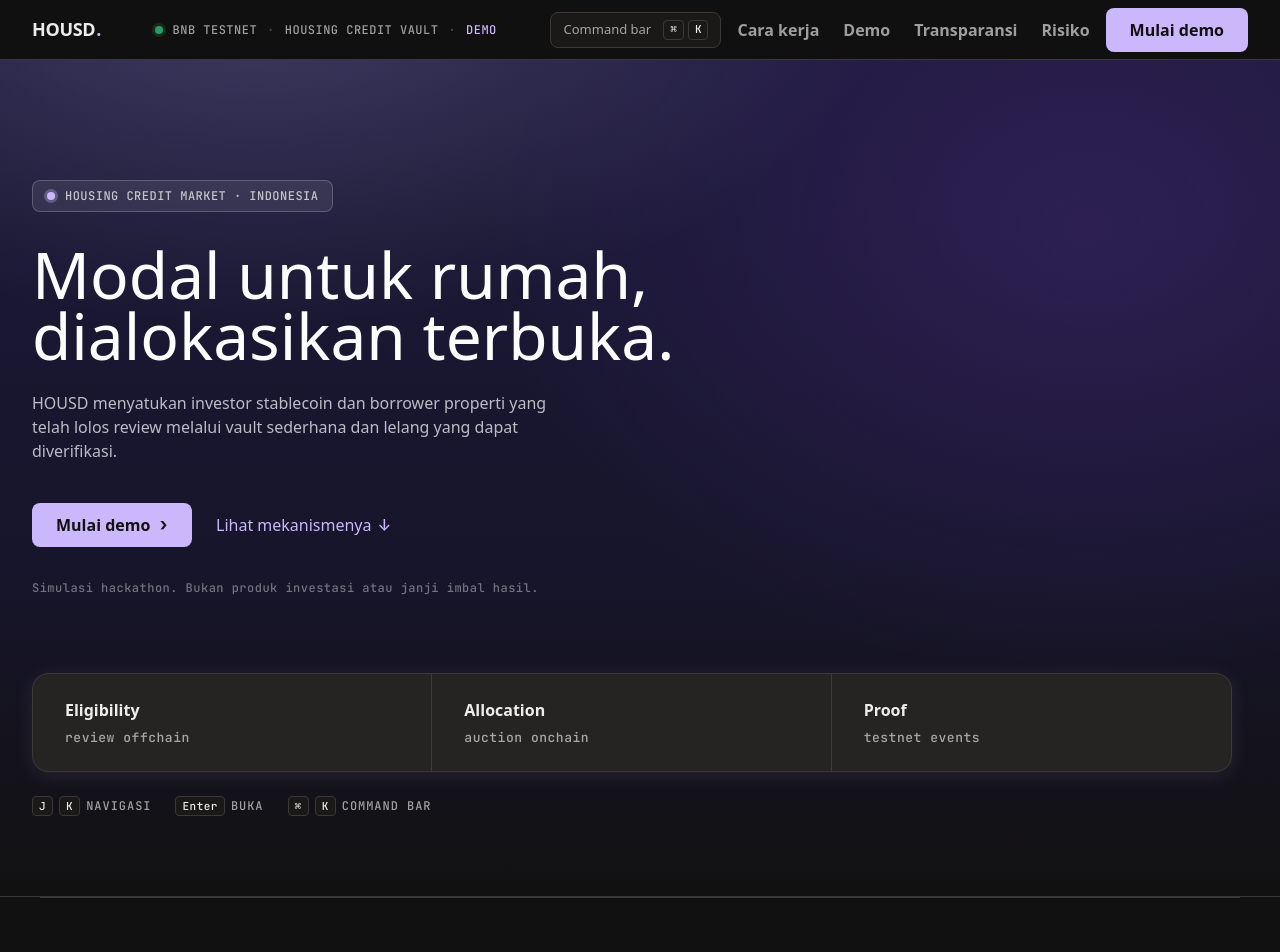
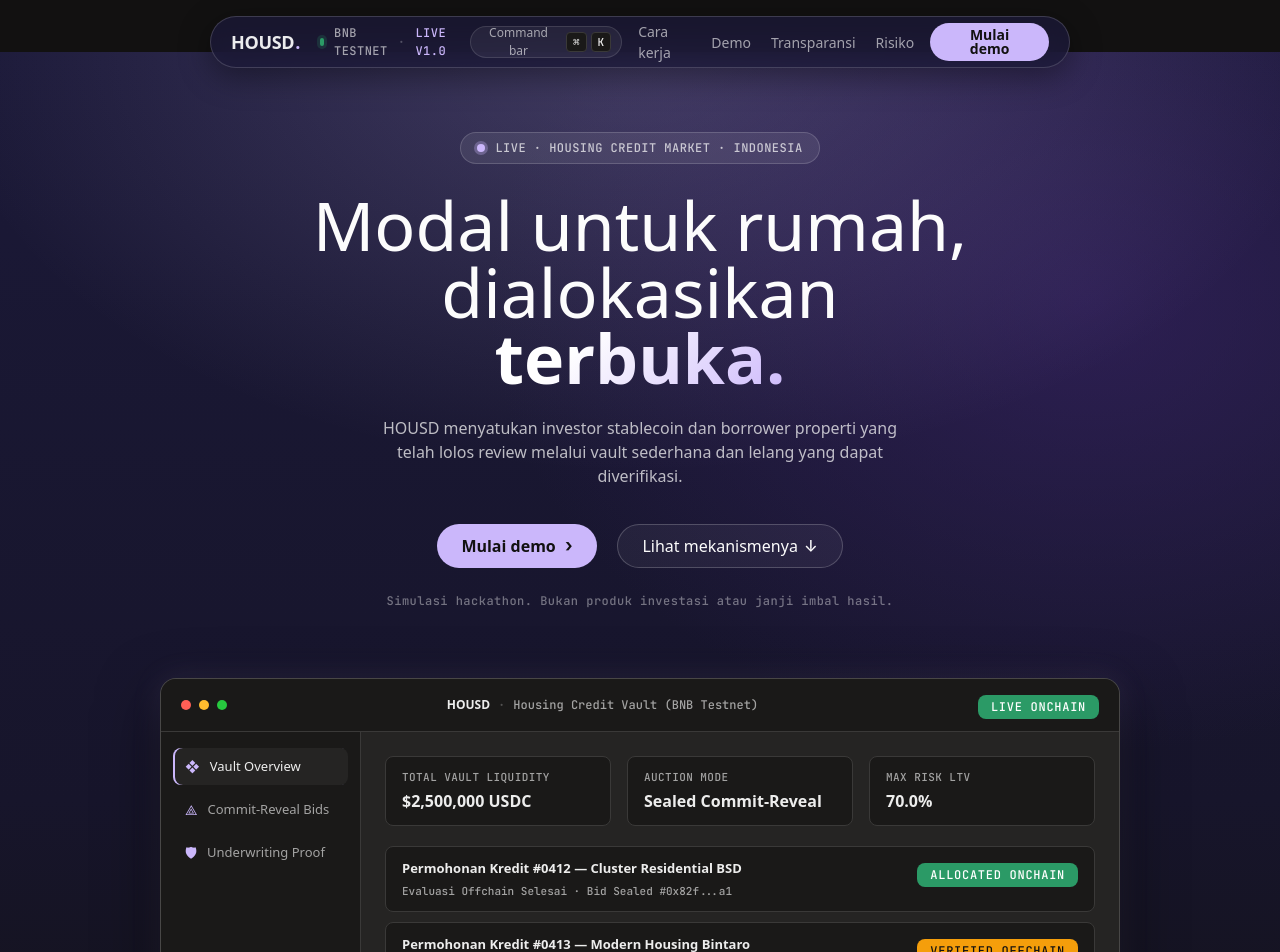
Before and after one commit to arsenicbreaker/HOMR, a React (Vite) app in the folder frontend/: page / in a window 1280 px wide. Shown: the top 952 px of the page. Built offline with nearby package versions, Linux system fonts and the light colour scheme.

Commit message:
feat: add stylesheet and main entry point for frontend application

```diff
--- a/frontend/src/main.jsx
+++ b/frontend/src/main.jsx
@@ -84,6 +84,76 @@
   );
 }
 
+function HeroAppPreview() {
+  return (
+    <div className="hero-app-container">
+      <div className="hero-app-window">
+        <div className="hero-app-header">
+          <div className="hero-app-controls">
+            <span className="control-dot close" />
+            <span className="control-dot minimize" />
+            <span className="control-dot maximize" />
+          </div>
+          <div className="hero-app-title">
+            <span className="wordmark-mini">HOUSD</span>
+            <span className="topbar-divider">·</span>
+            <span>Housing Credit Vault (BNB Testnet)</span>
+          </div>
+          <span className="state-chip state-chip--onchain">LIVE ONCHAIN</span>
+        </div>
+        <div className="hero-app-body">
+          <div className="hero-app-sidebar">
+            <div className="sidebar-item is-active">
+              <span className="sidebar-icon">❖</span>
+              <span>Vault Overview</span>
+            </div>
+            <div className="sidebar-item">
+              <span className="sidebar-icon">⟁</span>
+              <span>Commit-Reveal Bids</span>
+            </div>
+            <div className="sidebar-item">
+              <span className="sidebar-icon">🛡</span>
+              <span>Underwriting Proof</span>
+            </div>
+          </div>
+          <div className="hero-app-main">
+            <div className="hero-app-stat-grid">
+              <div className="app-stat-card">
+                <span className="app-stat-label">Total Vault Liquidity</span>
+                <span className="app-stat-value">$2,500,000 USDC</span>
+              </div>
+              <div className="app-stat-card">
+                <span className="app-stat-label">Auction Mode</span>
+                <span className="app-stat-value">Sealed Commit-Reveal</span>
+              </div>
+              <div className="app-stat-card">
+                <span className="app-stat-label">Max Risk LTV</span>
+                <span className="app-stat-value">70.0%</span>
+              </div>
+            </div>
+            <div className="hero-app-rows">
+              <div className="app-row">
+                <div className="app-row-info">
+                  <span className="app-row-title">Permohonan Kredit #0412 — Cluster Residential BSD</span>
+                  <span className="app-row-sub">Evaluasi Offchain Selesai · Bid Sealed #0x82f...a1</span>
+                </div>
+                <span className="state-chip state-chip--onchain">ALLOCATED ONCHAIN</span>
+              </div>
+              <div className="app-row">
+                <div className="app-row-info">
+                  <span className="app-row-title">Permohonan Kredit #0413 — Modern Housing Bintaro</span>
+                  <span className="app-row-sub">Verifikasi Dokumen Agunan · Risk Limit Checked</span>
+                </div>
+                <span className="state-chip state-chip--offchain">VERIFIED OFFCHAIN</span>
+              </div>
+            </div>
+          </div>
+        </div>
+      </div>
+    </div>
+  );
+}
+
 export function App() {
   const [menuOpen, setMenuOpen] = useState(false);
   const [dialogOpen, setDialogOpen] = useState(false);
@@ -110,6 +180,7 @@
     <div className="app-shell">
       <a className="skip-link" href="#main">Lewati ke konten</a>
 
+      <div className="topbar-wrapper">
         <header className="topbar">
           <a className="brand-link" href="#top" aria-label="HOUSD, kembali ke atas">
             <Wordmark />
@@ -118,9 +189,7 @@
             <span className="status-dot" />
             BNB Testnet
             <span className="topbar-divider">·</span>
-          Housing Credit Vault
-          <span className="topbar-divider">·</span>
-          <span className="topbar-demo">DEMO</span>
+            <span className="topbar-demo">LIVE v1.0</span>
           </div>
           <div className="topbar-actions">
             <button className="cmd-button" type="button" aria-label="Buka command bar">
@@ -154,16 +223,17 @@
             </button>
           </div>
         </header>
+      </div>
 
       <main id="main">
         <section className="hero" id="top" aria-labelledby="hero-title">
           <div className="hero-eyebrow">
             <span className="eyebrow-mark" />
-            <span>Housing credit market · Indonesia</span>
+            <span>Live · Housing credit market · Indonesia</span>
           </div>
           <h1 id="hero-title" className="hero-title">
             Modal untuk rumah,<br />
-            dialokasikan terbuka.
+            dialokasikan <span className="hero-highlight">terbuka.</span>
           </h1>
           <p className="hero-copy">
             HOUSD menyatukan investor stablecoin dan borrower properti yang telah lolos review
@@ -180,6 +250,8 @@
             </a>
           </div>
           <p className="hero-disclosure">Simulasi hackathon. Bukan produk investasi atau janji imbal hasil.</p>
+
+          <HeroAppPreview />
 
           <div className="proof-strip" aria-label="Ringkasan status demo">
             {proofStats.map((stat) => (
--- a/frontend/src/styles.css
+++ b/frontend/src/styles.css
@@ -132,21 +132,33 @@
 }
 .skip-link:focus { left: 16px; top: 16px; }
 
-/* ---------- Navigation Bar ---------- */
+/* ---------- Navigation Bar (Floating Pill) ---------- */
+
+.topbar-wrapper {
+  position: sticky;
+  top: 16px;
+  z-index: 40;
+  width: 100%;
+  display: flex;
+  justify-content: center;
+  padding: 0 16px;
+  pointer-events: none;
+}
 
 .topbar {
-  position: sticky;
-  top: 0;
-  z-index: 30;
-  height: 60px;
+  pointer-events: auto;
+  width: min(860px, 100%);
+  height: 52px;
+  border-radius: var(--rounded-full);
+  background: rgba(27, 25, 56, 0.75);
+  backdrop-filter: blur(16px);
+  border: 1px solid rgba(255, 255, 255, 0.16);
+  box-shadow: 0 8px 32px rgba(0, 0, 0, 0.4);
+  padding: 0 20px;
   display: grid;
   grid-template-columns: auto 1fr auto;
   align-items: center;
-  gap: 24px;
-  padding: 0 32px;
-  background: rgba(18, 17, 17, 0.88);
-  backdrop-filter: blur(12px);
-  border-bottom: 1px solid var(--divider);
+  gap: 20px;
 }
 
 .brand-link { display: inline-flex; align-items: center; }
@@ -192,15 +204,15 @@
 .cmd-button {
   display: inline-flex;
   align-items: center;
-  gap: 12px;
-  padding: 6px 12px;
-  height: 36px;
-  background: var(--bone);
-  border: 1px solid var(--divider);
+  gap: 10px;
+  padding: 4px 10px;
+  height: 32px;
+  background: rgba(255, 255, 255, 0.06);
+  border: 1px solid rgba(255, 255, 255, 0.12);
   color: var(--mute);
-  font-size: 13px;
+  font-size: 12px;
   font-weight: 460;
-  border-radius: var(--rounded-sm);
+  border-radius: var(--rounded-full);
   transition: border-color var(--transition), color var(--transition);
 }
 .cmd-button:hover { border-color: var(--primary); color: var(--ink); }
@@ -212,17 +224,16 @@
   height: 36px;
   color: var(--ink);
   border: 1px solid var(--divider);
-  border-radius: var(--rounded-sm);
+  border-radius: var(--rounded-full);
   font-size: 14px;
   font-weight: 500;
 }
 .menu-button:hover { border-color: var(--primary); }
 
-.nav-links { display: flex; gap: 24px; align-items: center; }
+.nav-links { display: flex; gap: 20px; align-items: center; }
 .nav-links a {
-  font-size: 16px;
-  font-weight: 600;
-  line-height: 1.0;
+  font-size: 14px;
+  font-weight: 500;
   color: var(--mute);
   transition: color var(--transition);
 }
@@ -235,13 +246,13 @@
   align-items: center;
   justify-content: center;
   gap: 8px;
-  padding: 12px 24px;
-  height: 44px;
+  padding: 10px 20px;
+  height: 38px;
   background: var(--primary);
   color: var(--on-primary);
-  border-radius: var(--rounded-sm);
+  border-radius: var(--rounded-full);
   font-family: var(--font-family);
-  font-size: 16px;
+  font-size: 14px;
   font-weight: 600;
   line-height: 1.0;
   transition: background-color var(--transition), transform var(--transition);
@@ -265,12 +276,17 @@
   display: inline-flex;
   align-items: center;
   gap: 6px;
+  padding: 12px 24px;
+  height: 44px;
+  border-radius: var(--rounded-full);
+  border: 1px solid rgba(255, 255, 255, 0.2);
+  background: rgba(255, 255, 255, 0.05);
   font-size: 16px;
   font-weight: 500;
-  color: var(--link);
-  transition: color var(--transition), opacity var(--transition);
+  color: var(--on-dark);
+  transition: border-color var(--transition), background var(--transition);
 }
-.ghost-link:hover { opacity: 0.85; }
+.ghost-link:hover { border-color: var(--primary); background: rgba(255, 255, 255, 0.1); }
 
 /* ---------- Keyboard Tags ---------- */
 
@@ -291,20 +307,21 @@
   line-height: 1;
 }
 
-/* ---------- Hero Section ---------- */
+/* ---------- Hero Section (Centered Layout) ---------- */
 
 .hero {
   position: relative;
-  padding: var(--space-band) 32px var(--space-section);
+  padding: 80px 24px var(--space-section);
   width: 100%;
   margin: 0 auto;
   display: flex;
   flex-direction: column;
-  align-items: flex-start;
+  align-items: center;
+  text-align: center;
   isolation: isolate;
   /* Superhuman Hero Gradient: #1b1938 -> #3a2468 with lavender glow */
   background:
-    radial-gradient(900px 500px at 20% -10%, rgba(203, 183, 251, 0.22), transparent 70%),
+    radial-gradient(1000px 600px at 50% 0%, rgba(203, 183, 251, 0.22), transparent 70%),
     radial-gradient(800px 600px at 85% 20%, rgba(58, 36, 104, 0.6), transparent 75%),
     linear-gradient(180deg, var(--hero-warm) 0%, #17152b 60%, var(--canvas) 100%);
   border-bottom: 1px solid var(--divider);
@@ -314,11 +331,11 @@
   display: inline-flex;
   align-items: center;
   gap: 10px;
-  padding: 6px 14px;
-  margin-bottom: 32px;
+  padding: 6px 16px;
+  margin-bottom: 28px;
   background: rgba(255, 255, 255, 0.08);
-  border: 1px solid rgba(255, 255, 255, 0.2);
-  border-radius: var(--rounded-sm);
+  border: 1px solid rgba(255, 255, 255, 0.16);
+  border-radius: var(--rounded-full);
   font-family: var(--mono-font);
   font-size: 12px;
   letter-spacing: 0.04em;
@@ -334,19 +351,28 @@
 }
 
 .hero-title {
-  margin: 0;
+  margin: 0 auto;
+  text-align: center;
   font-family: var(--font-family);
-  font-size: clamp(44px, 5.5vw, 64px);
-  line-height: 0.96;
+  font-size: clamp(44px, 5.8vw, 68px);
+  line-height: 0.98;
   letter-spacing: 0;
   font-weight: 540;
   color: var(--on-dark);
   max-width: 18ch;
 }
 
+.hero-highlight {
+  background: linear-gradient(135deg, #ffffff 30%, var(--primary) 100%);
+  -webkit-background-clip: text;
+  -webkit-text-fill-color: transparent;
+  font-weight: 600;
+}
+
 .hero-copy {
-  margin: 24px 0 0;
-  max-width: 58ch;
+  margin: 24px auto 0;
+  text-align: center;
+  max-width: 60ch;
   font-size: 16px;
   font-weight: 460;
   line-height: 1.50;
@@ -356,17 +382,181 @@
 .hero-actions {
   display: flex;
   align-items: center;
-  gap: 24px;
-  margin-top: 40px;
+  justify-content: center;
+  gap: 20px;
+  margin-top: 36px;
   flex-wrap: wrap;
 }
 
 .hero-disclosure {
-  margin-top: 32px;
+  margin-top: 24px;
+  text-align: center;
   font-family: var(--mono-font);
   font-size: 12px;
   color: var(--ash);
   letter-spacing: 0.04em;
+}
+
+/* ---------- Hero App UI Preview Showcase ---------- */
+
+.hero-app-container {
+  margin-top: 56px;
+  width: min(960px, 100%);
+}
+
+.hero-app-window {
+  background: var(--card);
+  border: 1px solid rgba(255, 255, 255, 0.16);
+  border-radius: var(--rounded-lg);
+  box-shadow: 0 20px 60px rgba(0, 0, 0, 0.6), 0 0 30px rgba(203, 183, 251, 0.12);
+  overflow: hidden;
+  text-align: left;
+}
+
+.hero-app-header {
+  display: flex;
+  align-items: center;
+  justify-content: space-between;
+  padding: 12px 20px;
+  background: var(--bone);
+  border-bottom: 1px solid var(--divider);
+}
+
+.hero-app-controls {
+  display: flex;
+  gap: 8px;
+}
+
+.control-dot {
+  width: 10px;
+  height: 10px;
+  border-radius: var(--rounded-full);
+}
+.control-dot.close { background: #ff5f56; }
+.control-dot.minimize { background: #ffbd2e; }
+.control-dot.maximize { background: #27c93f; }
+
+.hero-app-title {
+  display: flex;
+  align-items: center;
+  gap: 8px;
+  font-family: var(--mono-font);
+  font-size: 12px;
+  color: var(--mute);
+}
+
+.wordmark-mini {
+  font-family: var(--font-family);
+  font-weight: 600;
+  color: var(--ink);
+}
+
+.hero-app-body {
+  display: grid;
+  grid-template-columns: 200px 1fr;
+  min-height: 280px;
+}
+
+.hero-app-sidebar {
+  background: var(--bone);
+  border-right: 1px solid var(--divider);
+  padding: 16px 12px;
+  display: flex;
+  flex-direction: column;
+  gap: 6px;
+}
+
+.sidebar-item {
+  display: flex;
+  align-items: center;
+  gap: 10px;
+  padding: 8px 12px;
+  border-radius: var(--rounded-sm);
+  font-size: 13px;
+  color: var(--mute);
+}
+
+.sidebar-item.is-active {
+  background: var(--card);
+  color: var(--ink);
+  font-weight: 500;
+  box-shadow: inset 2px 0 0 var(--primary);
+}
+
+.sidebar-icon {
+  font-size: 14px;
+  color: var(--primary);
+}
+
+.hero-app-main {
+  padding: 24px;
+  display: flex;
+  flex-direction: column;
+  gap: 20px;
+}
+
+.hero-app-stat-grid {
+  display: grid;
+  grid-template-columns: repeat(3, 1fr);
+  gap: 16px;
+}
+
+.app-stat-card {
+  background: var(--bone);
+  border: 1px solid var(--divider);
+  border-radius: var(--rounded-sm);
+  padding: 12px 16px;
+  display: flex;
+  flex-direction: column;
+  gap: 4px;
+}
+
+.app-stat-label {
+  font-size: 11px;
+  font-family: var(--mono-font);
+  color: var(--mute);
+  text-transform: uppercase;
+  letter-spacing: 0.04em;
+}
+
+.app-stat-value {
+  font-size: 16px;
+  font-weight: 600;
+  color: var(--ink);
+}
+
+.hero-app-rows {
+  display: flex;
+  flex-direction: column;
+  gap: 10px;
+}
+
+.app-row {
+  display: flex;
+  align-items: center;
+  justify-content: space-between;
+  padding: 12px 16px;
+  background: var(--bone);
+  border: 1px solid var(--divider);
+  border-radius: var(--rounded-sm);
+}
+
+.app-row-info {
+  display: flex;
+  flex-direction: column;
+  gap: 4px;
+}
+
+.app-row-title {
+  font-size: 13px;
+  font-weight: 600;
+  color: var(--ink);
+}
+
+.app-row-sub {
+  font-size: 11px;
+  font-family: var(--mono-font);
+  color: var(--mute);
 }
 
 .proof-strip {
```
Lines whose indentation alone changed are shown as unchanged.
